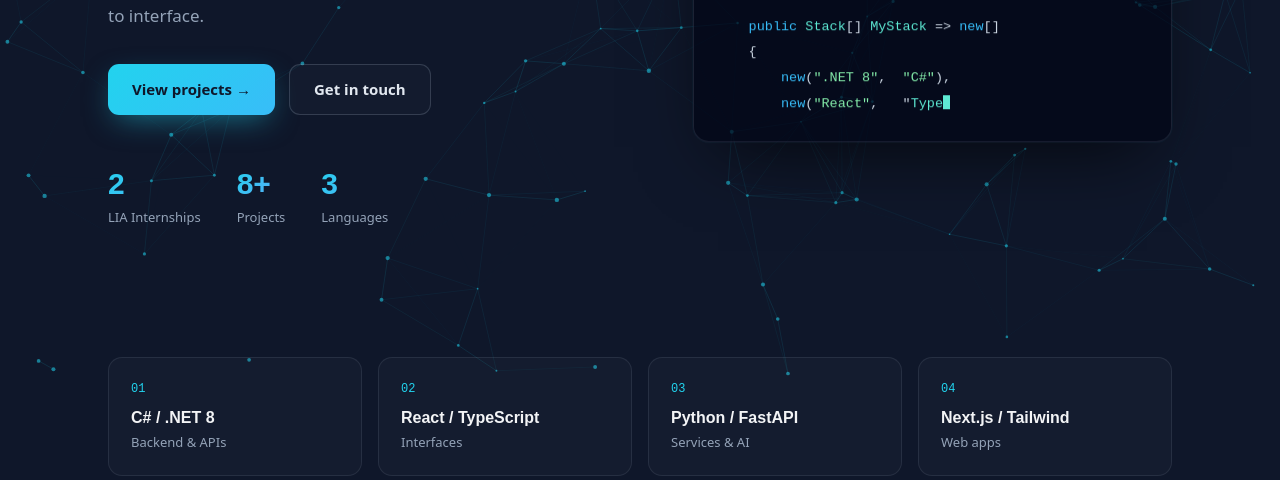
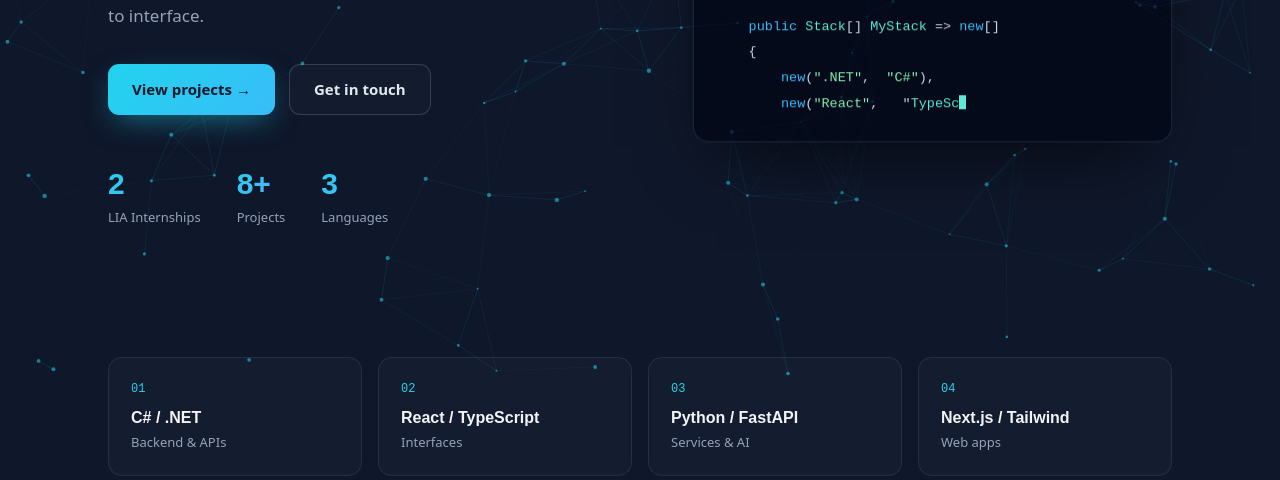
Before and after one commit to OscarJerez/portfolio, a Next.js app: page /portfolio/ in a window 1280 px wide. Shown: the part 416-896 px from the top of the page. Built offline with nearby package versions, Linux system fonts and the light colour scheme.

Commit message:
chore: drop .NET 8 version label for consistency across the site

```diff
--- a/src/components/CodeTyper.jsx
+++ b/src/components/CodeTyper.jsx
@@ -19,7 +19,7 @@
       '',
       '    public Stack[] MyStack => new[]',
       '    {',
-      '        new(".NET 8",  "C#"),',
+      '        new(".NET",  "C#"),',
       '        new("React",   "TypeScript"),',
       '        new("FastAPI", "Python"),',
       '        new("Next.js", "Tailwind"),',
--- a/src/components/Projects.jsx
+++ b/src/components/Projects.jsx
@@ -5,7 +5,7 @@
   {
     name: 'AsyncGuard',
     desc: 'Resilience toolkit for async .NET workflows with retry & circuit-breaker policies.',
-    tags: ['C#', '.NET 8'],
+    tags: ['C#', '.NET'],
     purpose: "Wraps calls to unreliable dependencies in retry, timeout, and circuit-breaker policies so transient failures don't cascade.",
     useCase: 'Calling a flaky third-party API and you want automatic retries with backoff, or a circuit breaker to stop hammering a downed service.',
   },
--- a/src/components/Skills.jsx
+++ b/src/components/Skills.jsx
@@ -3,7 +3,7 @@
 import SkillBar from './SkillBar';
 
 const SKILLS = [
-  ['C# / .NET 8', 92],
+  ['C# / .NET', 92],
   ['React / TypeScript', 88],
   ['Python / FastAPI', 82],
   ['Next.js / Tailwind', 85],
--- a/src/components/Stack.jsx
+++ b/src/components/Stack.jsx
@@ -2,7 +2,7 @@
 import Reveal from './Reveal';
 
 const STACK = [
-  ['01', 'C# / .NET 8', 'Backend & APIs'],
+  ['01', 'C# / .NET', 'Backend & APIs'],
   ['02', 'React / TypeScript', 'Interfaces'],
   ['03', 'Python / FastAPI', 'Services & AI'],
   ['04', 'Next.js / Tailwind', 'Web apps'],
```
